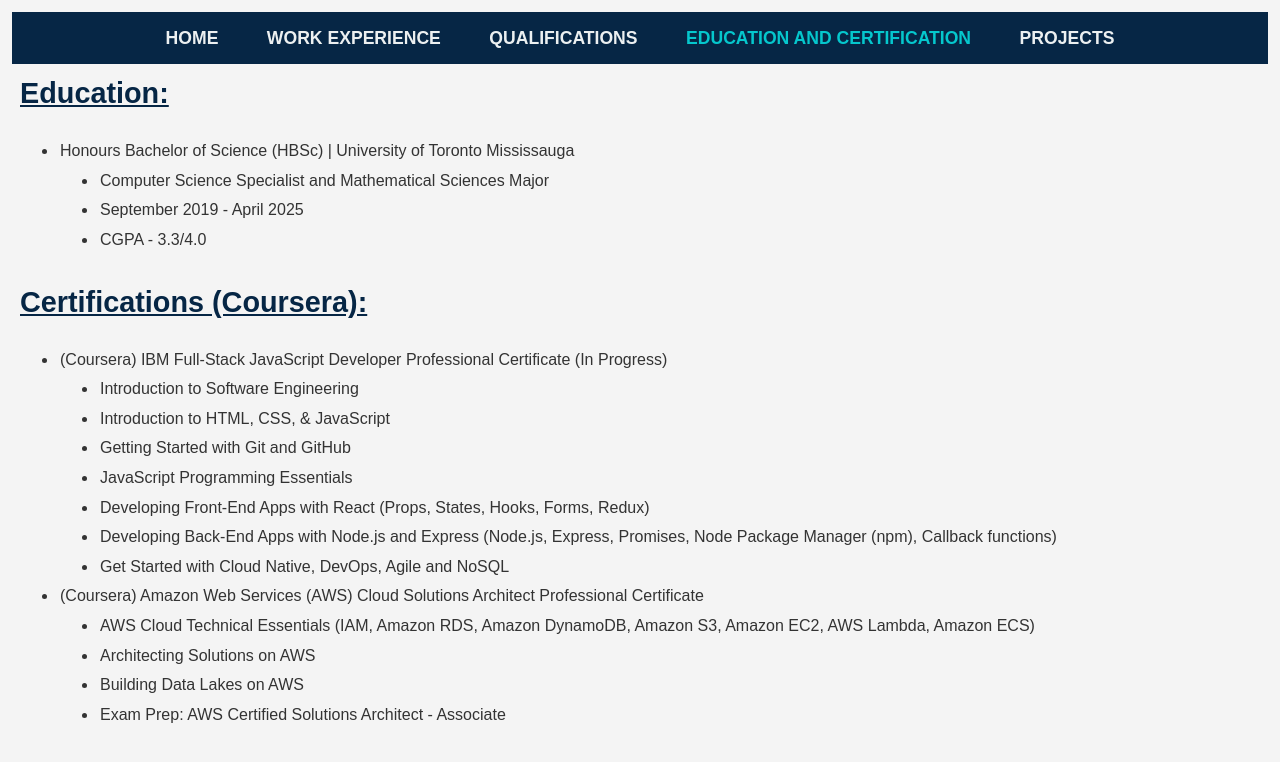
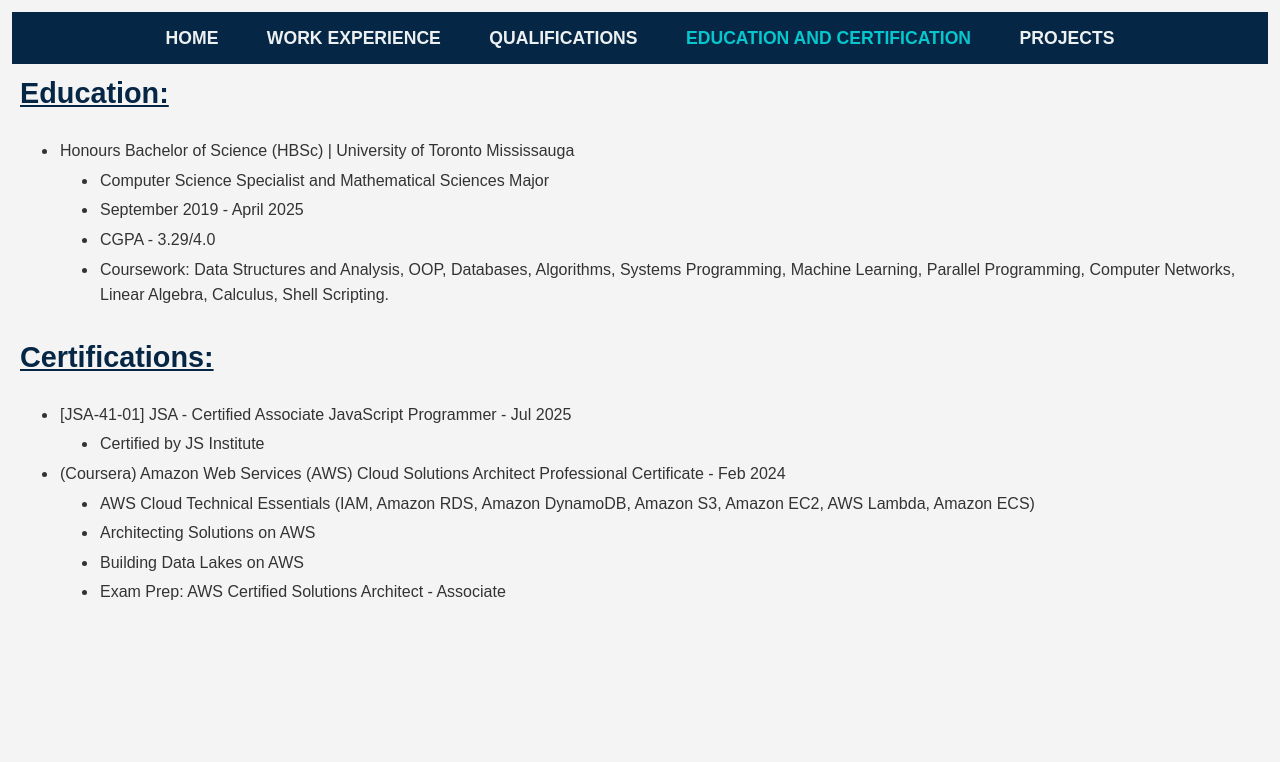
Before and after one commit to talhahafeez2/talhahafeez2.github.io, a plain HTML site: page education-certification.html in a window 1280 px wide. Drawn offline with nearby package versions, Linux system fonts and the light colour scheme.

Commit message:
Updated Portfolio

```diff
--- a/education-certification.html
+++ b/education-certification.html
@@ -22,7 +22,7 @@
                 <h3><u>Education:</u></h3>
             </div>
             <div id="certs" class="inside_main">
-                <h3><u>Certifications (Coursera):</u></h3>
+                <h3><u>Certifications:</u></h3>
             </div>
             </div>
         </div>
--- a/info_files/edu.json
+++ b/info_files/edu.json
@@ -1,22 +1,16 @@
 {"Honours Bachelor of Science (HBSc) | University of Toronto Mississauga": [
     "Computer Science Specialist and Mathematical Sciences Major",
     "September 2019 - April 2025",
-    "CGPA - 3.3/4.0"
+    "CGPA - 3.29/4.0",
+    "Coursework: Data Structures and Analysis, OOP, Databases, Algorithms, Systems Programming, Machine Learning, Parallel Programming, Computer Networks, Linear Algebra, Calculus, Shell Scripting."
 ],
-"(Coursera) IBM Full-Stack JavaScript Developer Professional Certificate (In Progress)": [
-    "Introduction to Software Engineering",
-    "Introduction to HTML, CSS, & JavaScript",
-    "Getting Started with Git and GitHub",
-    "JavaScript Programming Essentials",
-    "Developing Front-End Apps with React (Props, States, Hooks, Forms, Redux)",
-    "Developing Back-End Apps with Node.js and Express (Node.js, Express, Promises, Node Package Manager (npm), Callback functions)",
-    "Get Started with Cloud Native, DevOps, Agile and NoSQL"
+"[JSA-41-01] JSA - Certified Associate JavaScript Programmer - Jul 2025" : [
+    "Certified by JS Institute"
 ],
-"(Coursera) Amazon Web Services (AWS) Cloud Solutions Architect Professional Certificate" : [
+"(Coursera) Amazon Web Services (AWS) Cloud Solutions Architect Professional Certificate - Feb 2024" : [
     "AWS Cloud Technical Essentials (IAM, Amazon RDS, Amazon DynamoDB, Amazon S3, Amazon EC2, AWS Lambda, Amazon ECS)",
     "Architecting Solutions on AWS",
     "Building Data Lakes on AWS",
     "Exam Prep: AWS Certified Solutions Architect - Associate"
 ]
-
 }
```
Also changed, not shown: info_files/bio.json (+5 -9 lines), info_files/projects.json (+5 -6 lines).
